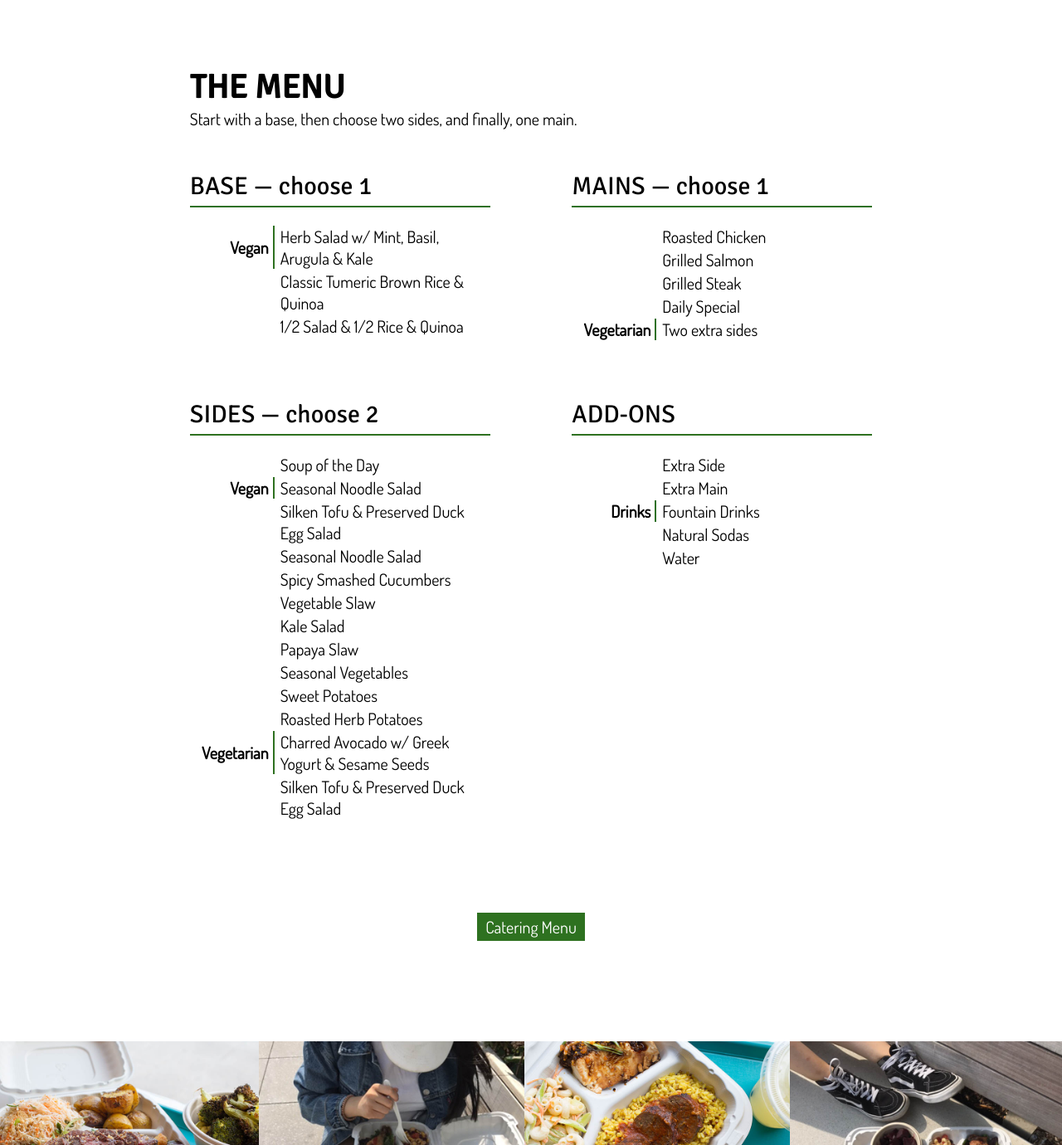
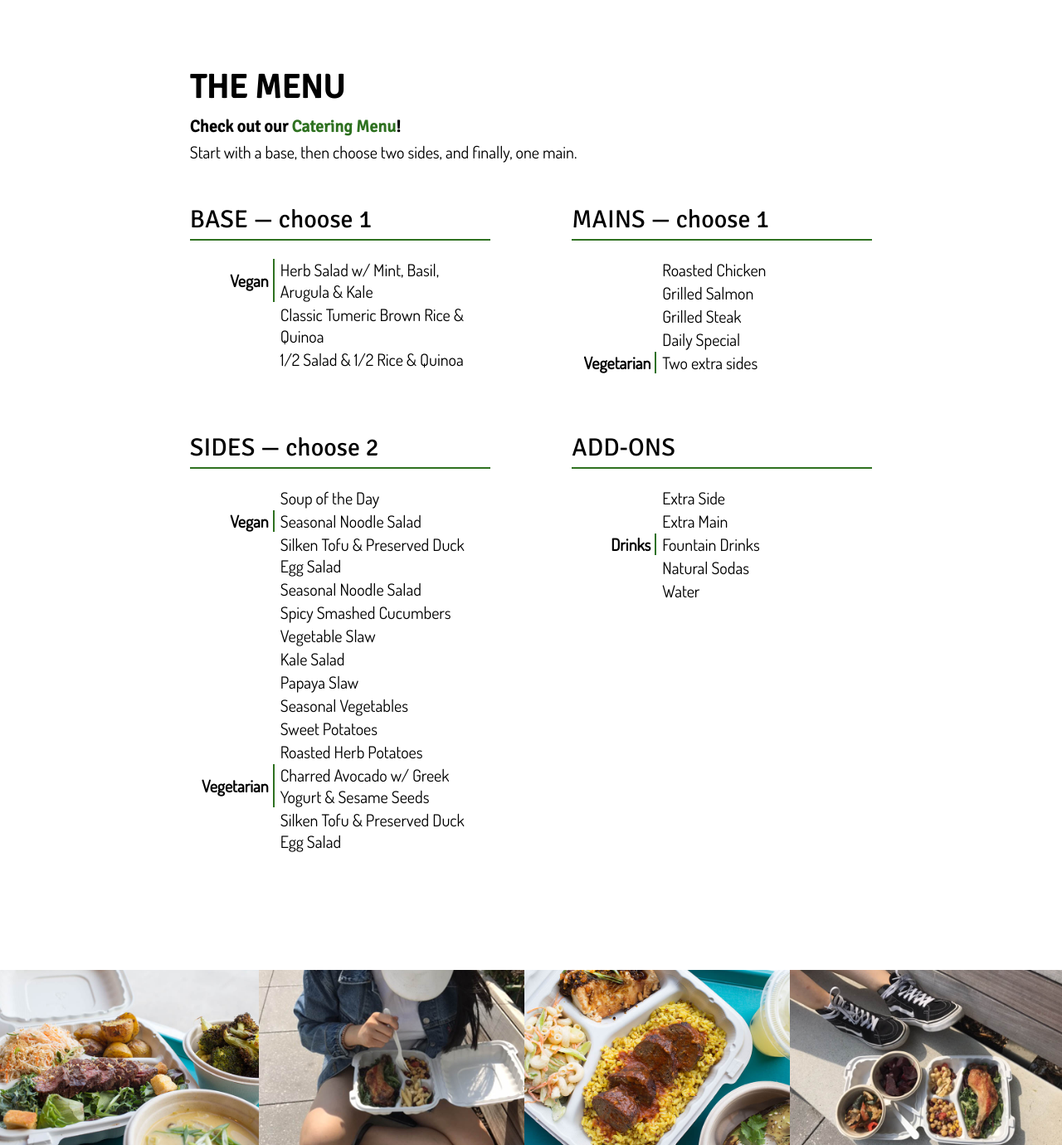
Before and after one commit to oklah/oklah.github.io, a plain HTML site: page index.html in a window 1280 px wide. Shown: the part 860-2240 px from the top of the page at 83% size. Drawn offline with nearby package versions, Linux system fonts and the light colour scheme.

Commit message:
Add files via upload
Catering Menu Link
- removed button
- added h3 under "The Menu" title

```diff
--- a/index.html
+++ b/index.html
@@ -43,6 +43,7 @@
         <section class="menu" id="menu">
             <div class="center">
                 <h1>the menu</h1>
+                <h4>Check out our <a href="/catering/index.html">Catering Menu</a>!</h4>
                 <p class="dp">Start with a base, then choose two sides, and finally, one main.</p>
                 <div>
                     <div class="split05">
@@ -205,7 +206,6 @@
                         </div>
                     </div>
                 </div>
-                <div class="center button"><a href="/catering/index.html">Catering Menu</a></div>
             </div>
         </section>
 
```
